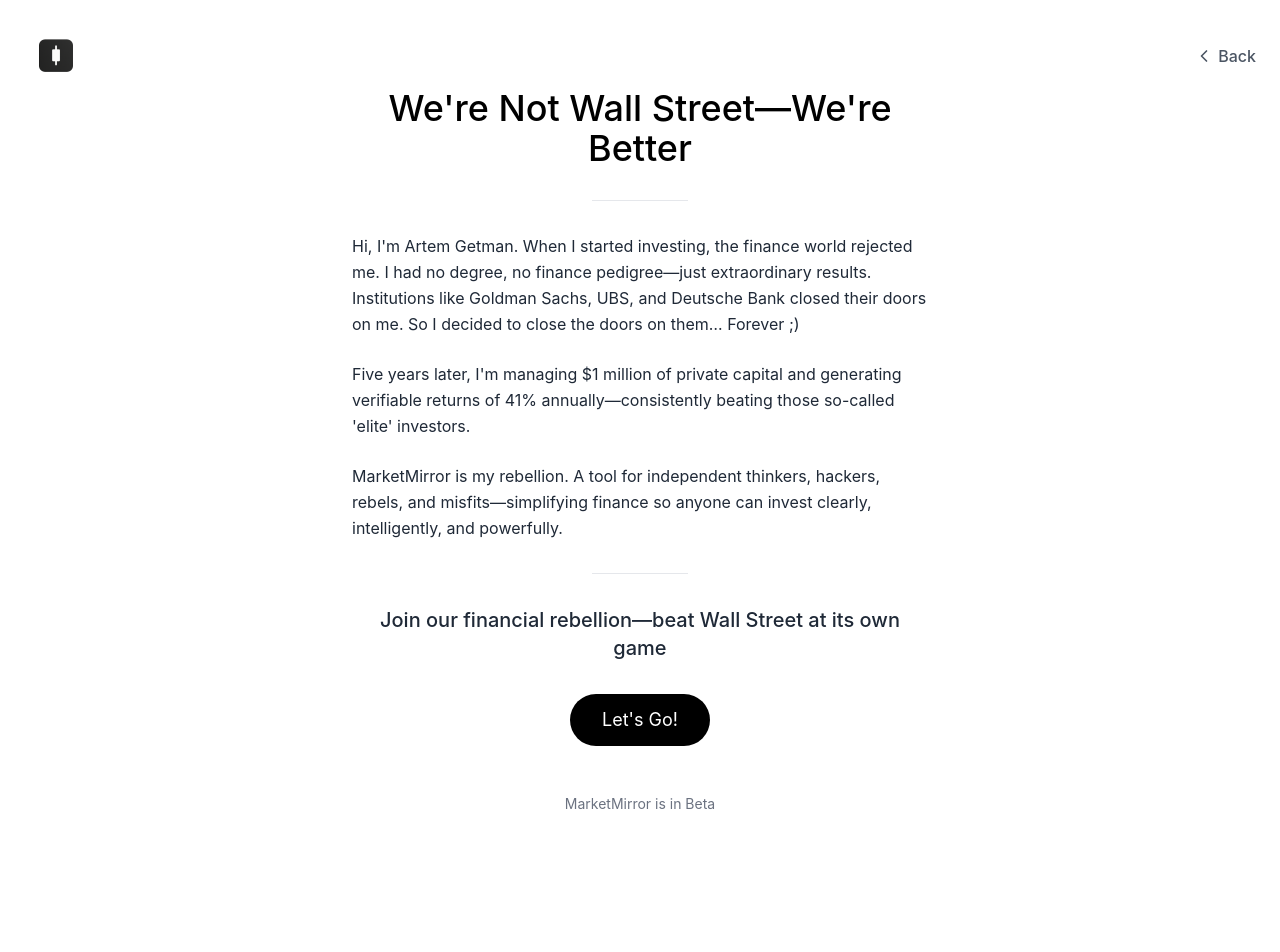
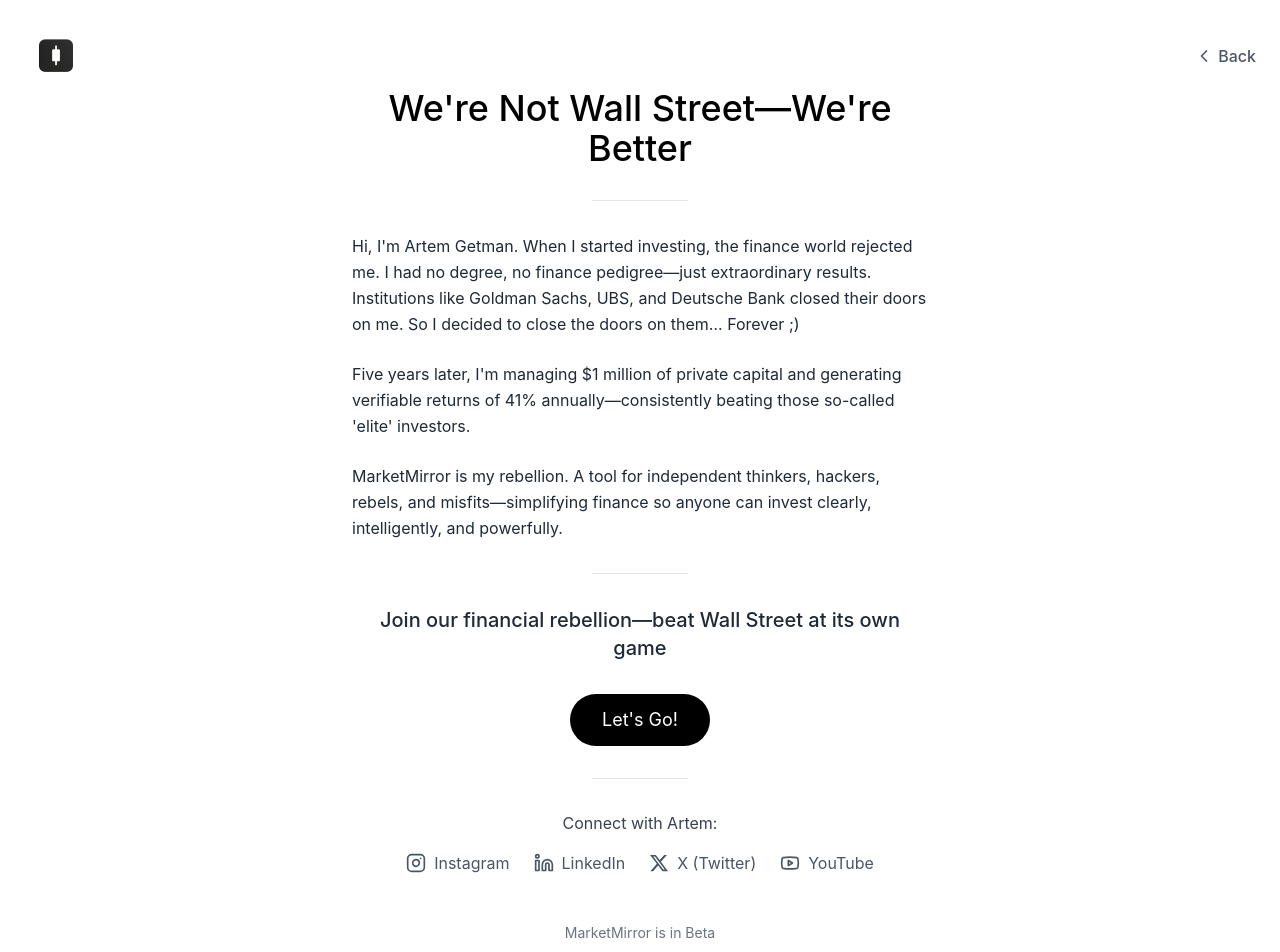
Before and after one commit to artemgetmann/marketmirror, a React (Vite) app: page /about in a window 1280 px wide. Shown: the top 952 px of the page. Before the commit the page ends 838 px from the top, so only its background shows below. Built offline with nearby package versions, Linux system fonts and the light colour scheme.

Commit message:
Add social media links to the About page

```diff
--- a/src/pages/About.tsx
+++ b/src/pages/About.tsx
@@ -1,5 +1,6 @@
 import { Link } from "react-router-dom";
 import Logo from "@/components/Logo";
+import { Instagram, Linkedin, Youtube } from "lucide-react";
 
 const About = () => {
   return (
@@ -52,6 +53,56 @@ const About = () => {
         >
          Let's Go!
         </Link>
+
+        <div className="border-t border-gray-200 w-24 my-6"></div>
+
+        <div className="flex flex-col items-center mt-4">
+          <p className="text-gray-700 mb-4">Connect with Artem:</p>
+
+          <div className="flex gap-6 flex-wrap justify-center">
+            <a
+              href="https://www.instagram.com/artemgetman_/"
+              target="_blank"
+              rel="noopener noreferrer"
+              className="flex items-center gap-2 text-gray-600 hover:text-gray-900"
+            >
+              <Instagram size={20} />
+              <span>Instagram</span>
+            </a>
+
+            <a
+              href="https://www.linkedin.com/in/artem-g-862a69226/"
+              target="_blank"
+              rel="noopener noreferrer"
+              className="flex items-center gap-2 text-gray-600 hover:text-gray-900"
+            >
+              <Linkedin size={20} />
+              <span>LinkedIn</span>
+            </a>
+
+            <a
+              href="https://x.com/artemgetman_"
+              target="_blank"
+              rel="noopener noreferrer"
+              className="flex items-center gap-2 text-gray-600 hover:text-gray-900"
+            >
+              <svg width="20" height="20" viewBox="0 0 24 24" fill="none" xmlns="http://www.w3.org/2000/svg">
+                <path d="M18.244 2.25h3.308l-7.227 8.26 8.502 11.24H16.17l-5.214-6.817L4.99 21.75H1.68l7.73-8.835L1.254 2.25H8.08l4.713 6.231zm-1.161 17.52h1.833L7.084 4.126H5.117z" fill="currentColor"/>
+              </svg>
+              <span>X (Twitter)</span>
+            </a>
+
+            <a
+              href="https://www.youtube.com/@artem_getman"
+              target="_blank"
+              rel="noopener noreferrer"
+              className="flex items-center gap-2 text-gray-600 hover:text-gray-900"
+            >
+              <Youtube size={20} />
+              <span>YouTube</span>
+            </a>
+          </div>
+        </div>
       </div>
 
       <div className="text-center text-sm text-gray-500 mt-12">
```
